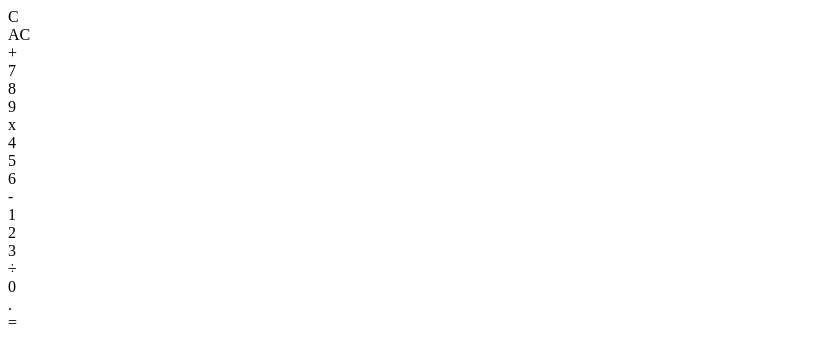
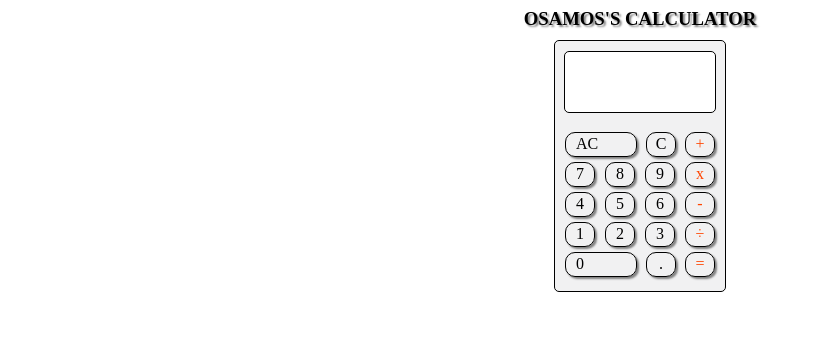
Before and after one commit to Moyinoluwa360/osamos-calculator, a plain HTML site: page index.html in a window 1280 px wide. Shown: the whole page, without its empty margins (0-813 px from the left). Drawn offline with Linux system fonts and the light colour scheme.

Commit message:
Add a few elements to index.html change some class names and styled the page

```diff
--- a/index.html
+++ b/index.html
@@ -3,40 +3,45 @@
 <head>
     <meta charset="UTF-8">
     <meta name="viewport" content="width=device-width, initial-scale=1.0">
-    <title>Document</title>
+    <link rel="stylesheet" href="style.css">
+    <title>OSAMOS CALCULATOR</title>
 </head>
 <body>
+    <h3>OSAMOS'S CALCULATOR</h3>
     <div class="body">
         <div class="calc-body">
-            <div class="sreen-display"></div>
+            <div class="screen-display">
+                <div id="workings"></div>
+                <div id="result"></div>
+            </div>
             <div class="keys-display">
-                <div class="sec-1">
-                    <div class="clear">C</div>
-                    <div class="ac">AC</div>
-                    <div class="add">+</div>
+                <div class="sec sec-1">
+                    <div class="spec-num ac">AC</div>
+                    <div class="num clear">C</div>
+                    <div class="num sign add">+</div>
                 </div>
-                <div class="sec-2">
-                    <div class="seven">7</div>
-                    <div class="eight">8</div>
-                    <div class="nine">9</div>
-                    <div class="multiply">x</div>
+                <div class="sec sec-2">
+                    <div class="num seven">7</div>
+                    <div class="num eight">8</div>
+                    <div class="num nine">9</div>
+                    <div class="num sign multiply">x</div>
                 </div>
-                <div class="sec-3">
-                    <div class="four">4</div>
-                    <div class="five">5</div>
-                    <div class="six">6</div>
-                    <div class="minus">-</div>
+                <div class="sec sec-3">
+                    <div class="num four">4</div>
+                    <div class="num five">5</div>
+                    <div class="num six">6</div>
+                    <div class="num sign minus">-</div>
                 </div>
-                <div class="sec-4">
-                    <div class="one">1</div>
-                    <div class="two">2</div>
-                    <div class="three">3</div>
-                    <div class="divide">÷</div>
+                <div class="sec sec-4">
+                    <div class="num one">1</div>
+                    <div class="num two">2</div>
+                    <div class="num three">3</div>
+                    <div class="num sign divide">÷</div>
                 </div>
-                <div class="sec-5">
-                    <div class="zero">0</div>
-                    <div class="dot">.</div>
-                    <div class="equal">=</div>
+                <div class="sec sec-5">
+                    <div class="spec-num zero">0</div>
+                    <div class="num dot">.</div>
+                    <div class="num sign equal">=</div>
                 </div>
             </div>
         </div>
--- a/style.css
+++ b/style.css
@@ -0,0 +1,88 @@
+.body{
+    display: flex;
+    justify-content: center;
+}
+h3{
+    text-align: center;
+    text-shadow: 2px 2px 2px grey;
+    margin: 0;
+    margin-bottom: 10px;
+}
+.calc-body{
+    display: flex;
+    flex-direction: column;
+    border-radius: 5px;
+    background-color: rgb(241, 241, 242);
+    height: 250px;
+    width: 170px;
+    justify-content: space-around;
+    align-items: center;
+    border: 1px solid ;
+}
+.keys-display{
+    display: flex;
+    flex-direction: column;
+    justify-content: space-around;
+}
+.screen-display{
+    display: flex;
+    flex-direction: column;
+    border-radius: 5px;
+    border: 1px solid black;
+    height: 60px;
+    width: 150px;
+    background-color:white;
+    color: black;
+}
+#workings{
+    flex: 1;
+    text-align: right;
+}
+#result{
+    flex: 1;
+    text-align: right;
+}
+.sec{
+    height: 25px;
+    width: 150px;
+    display: flex;
+    margin-bottom: 5px;
+    justify-content: space-between;
+}
+.spec-num{
+    border: 1px solid black;
+    box-shadow: 2px 2px 2px grey;
+    display: flex;
+    width: 60px;
+    margin: 0%;
+    padding-left: 10px;
+    align-items: center;
+    border-radius: 10px;
+}
+.spec-num:hover{
+    background-color: black;
+    color: white;
+    width: 62px;
+}
+.num{
+    border: 1px solid black;
+    box-shadow: 2px 2px 2px grey;
+    display: flex;
+    width: 28px;
+    margin: 0%;
+    justify-content: center;
+    align-items: center;
+    border-radius: 10px;
+}
+.num:hover{
+    background-color: black;
+    color: white;
+    width: 30px;
+}
+.sign{
+    color: orangered;
+}
+.sign:hover{
+    background-color: orangered;
+    color: white;
+}
```
